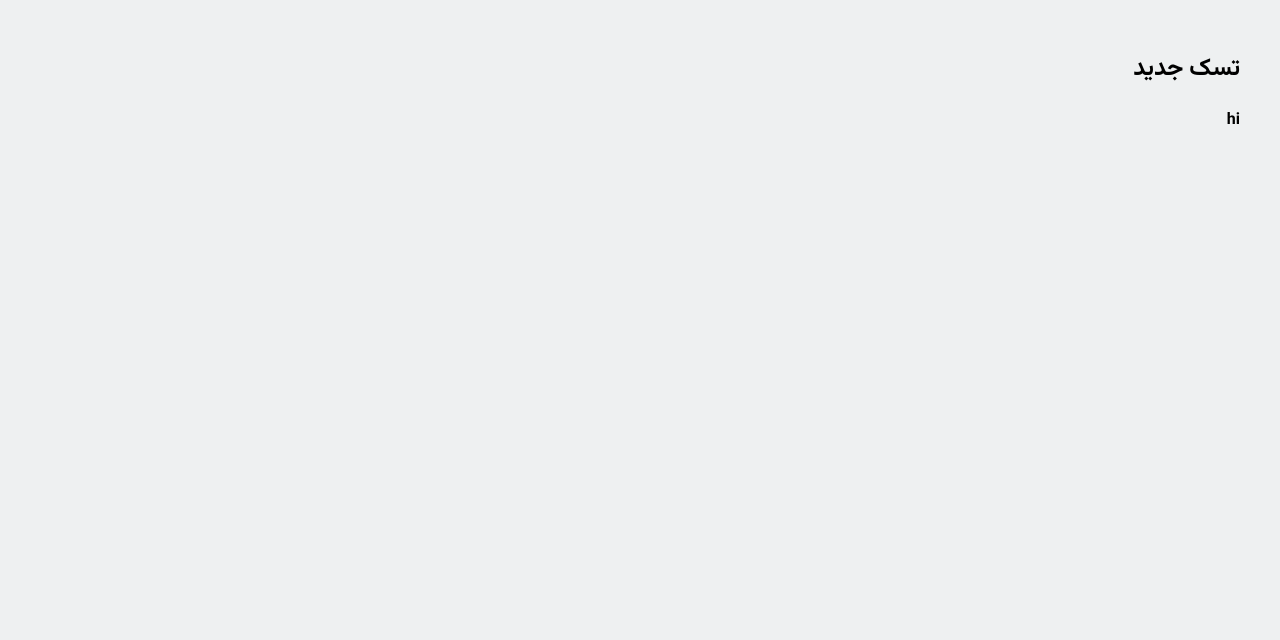
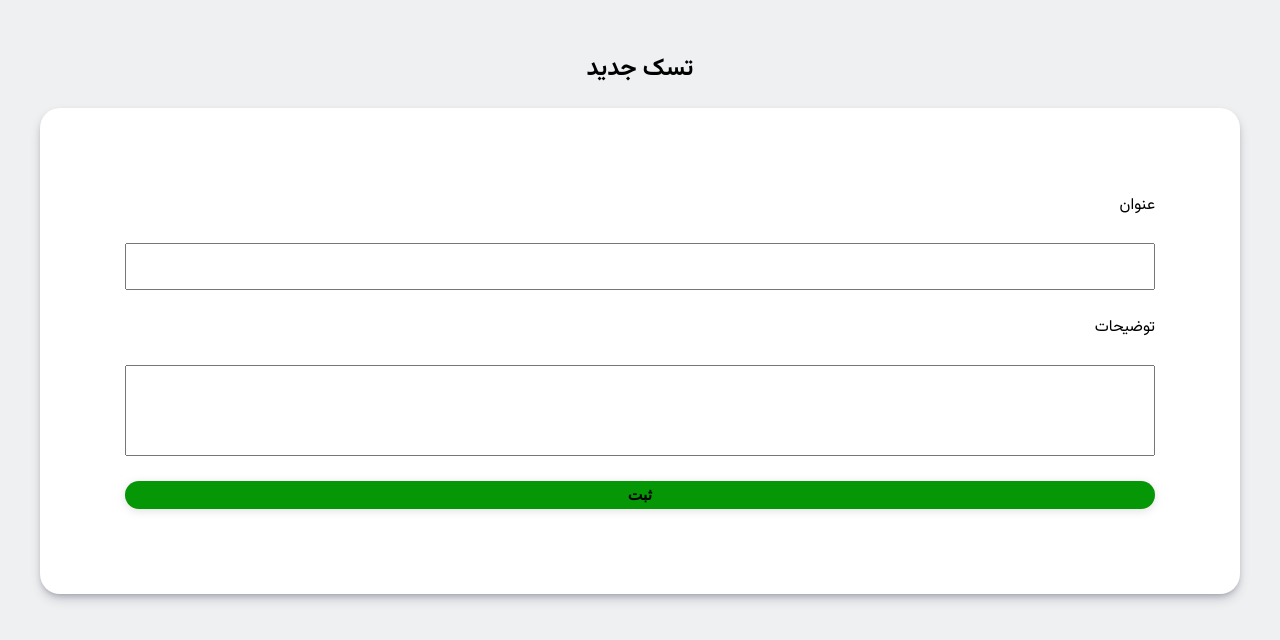
Before and after one commit to MohammadShahheydar/todolist, a Next.js app: page /create in a window 1280 px wide. Shown: the top 640 px of the page. Built offline with nearby package versions, Linux system fonts and the light colour scheme.

Commit message:
feat: update list and add todo layout

```diff
--- a/src/app/create/page.tsx
+++ b/src/app/create/page.tsx
@@ -1,10 +1,11 @@
 import React from 'react';
 import PageGreeting from "@/kit/pageGreeting/PageGreeting";
+import AddTodoLayout from "@/features/addTodo/ui/layout/AddTodoLayout";
 
 const Page = () => {
     return (
         <PageGreeting title={'تسک جدید'}>
-            <h4>hi</h4>
+            <AddTodoLayout/>
         </PageGreeting>
     );
 };
--- a/src/kit/pageGreeting/PageGreeting.module.css
+++ b/src/kit/pageGreeting/PageGreeting.module.css
@@ -10,7 +10,7 @@
     display: flex;
     gap: 8px;
     justify-content: center;
-    width: fit-content;
+    width: 100%;
 }
 
 .listHeader {
```
Also changed, not shown: src/features/todoList/ui/layout/ListLayout.tsx (+6 -3 lines).
